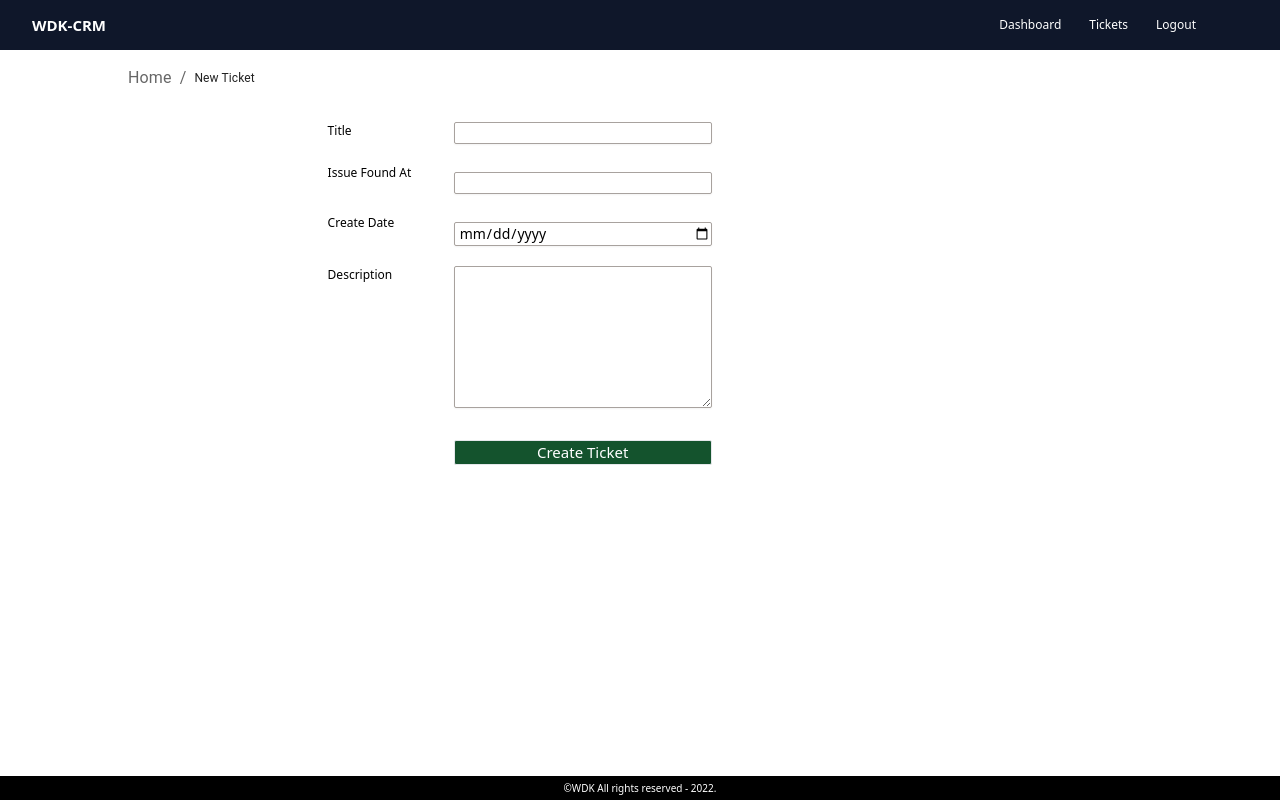
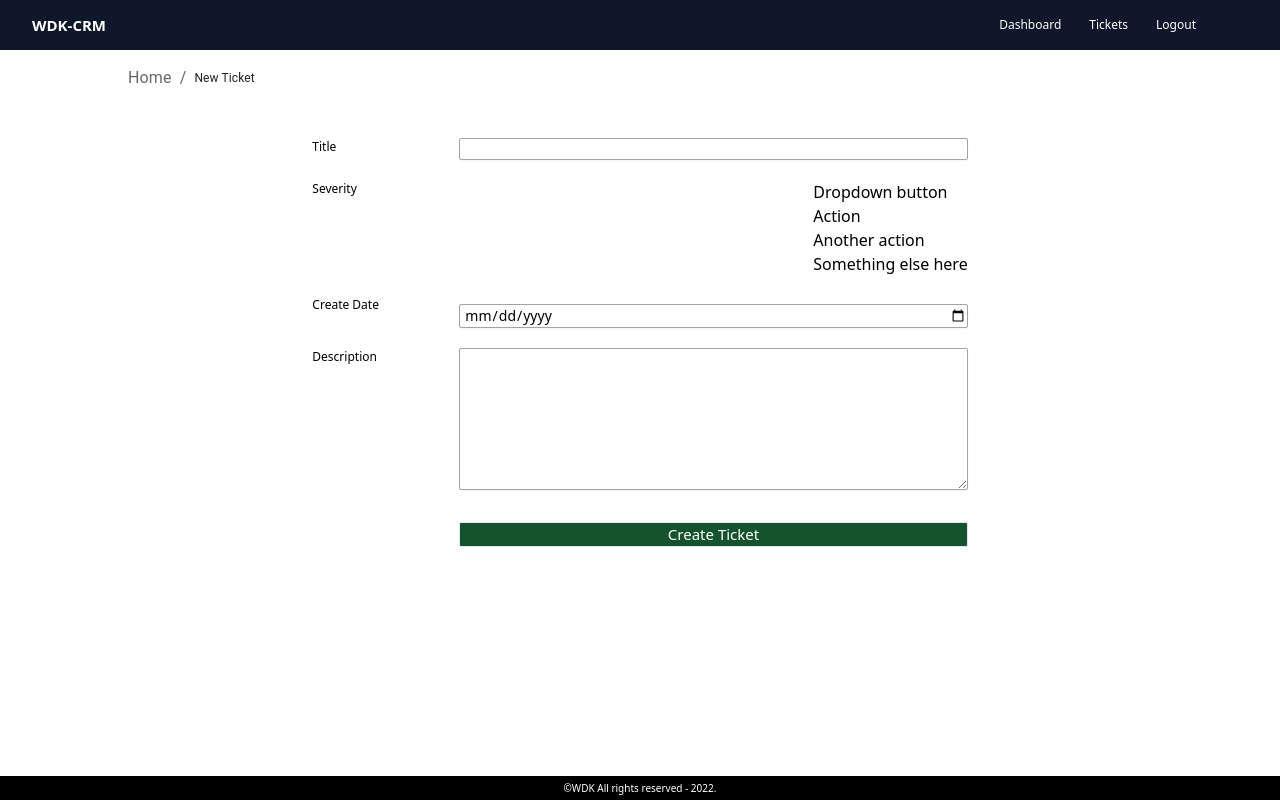
Before and after one commit to osefatul/ticket-tracker-system-CRM, a React (Create React App) app in the folder frontend/: page /new_ticket in a window 1280 px wide. Built offline with nearby package versions, Linux system fonts and the light colour scheme.

Commit message:
Ticket page designed

```diff
--- a/frontend/package.json
+++ b/frontend/package.json
@@ -3,6 +3,7 @@
   "version": "0.1.0",
   "private": true,
   "dependencies": {
+    "@coreui/react": "^4.2.2",
     "@emotion/react": "^11.9.0",
     "@emotion/styled": "^11.8.1",
     "@mui/material": "^5.8.1",
--- a/frontend/src/App.js
+++ b/frontend/src/App.js
@@ -6,6 +6,7 @@ import Dashboard from "./pages/Dashboard";
 import Header from "./components/Header";
 import Footer from "./components/Footer";
 import AddTicket from "./pages/AddTicket";
+import SevDropDown from "./components/SevDropDown";
 
 function App() {
   return (
@@ -13,7 +14,14 @@ function App() {
       <Header />
       <Routes>
         <Route path="login" element={<Auth />} />
-        <Route path="/" element={<Home>Home page</Home>} />
+        <Route
+          path="/"
+          element={
+            <Home>
+              <SevDropDown />
+            </Home>
+          }
+        />
         <Route path="dashboard" element={<Dashboard />} />
         <Route path="new_ticket" element={<AddTicket />} />
       </Routes>
--- a/frontend/src/components/AddTicketForm.jsx
+++ b/frontend/src/components/AddTicketForm.jsx
@@ -1,4 +1,5 @@
-import React, { useState } from "react";
+import React, { useEffect, useState } from "react";
+import SevDropDown from "./SevDropDown";
 
 const initialFormData = {
   title: "",
@@ -10,7 +11,6 @@ function AddTicketForm() {
   const [formData, setFormData] = useState(initialFormData);
 
   const handleOnChange = (e) => {
-    e.preventDefault();
     const { name, value } = e.target;
 
     setFormData({
@@ -21,15 +21,22 @@ function AddTicketForm() {
 
   const handleOnSubmit = (e) => {
     e.preventDefault();
+    console.log("Form is submitted", formData);
+
+    setFormData(initialFormData);
   };
+
+  //Everytime formData change run this component
+  useEffect(() => {}, [formData]);
+
   return (
-    <div className="pt-8 w-[70%] mx-auto ">
+    <div className="pt-12 sm:w-[80%] mx-auto ">
       <form
         action=""
-        className="text-black space-y-5 flex flex-col justify-end"
+        className="text-black space-y-5 flex flex-col sm:items-center justify-end sm:justify-center"
         onSubmit={handleOnSubmit}
       >
-        <div className="flex justify-end w-[60%] space-x-10">
+        <div className="flex justify-end sm:justify-between sm:w-[80%] space-x-5">
           <label
             className="flex justify-start w-[20%] text-[12px]"
             htmlFor="title"
@@ -37,7 +44,7 @@ function AddTicketForm() {
             Title
           </label>
           <input
-            className={`pl-1 border-stone-400  border border-1 w-[60%]
+            className={`pl-1 border-stone-400  border border-1 w-[60%] sm:w-[80%]
             bg-white rounded-sm shadow-sm sm:text-sm
               focus:outline-none focus:ring-1
               }`}
@@ -48,15 +55,15 @@ function AddTicketForm() {
             required
           />
         </div>
-        <div className="flex justify-end w-[60%] space-x-10">
+        <div className="flex justify-end sm:justify-between  sm:w-[80%] space-x-5">
           <label
             className=" flex justify-start w-[20%] text-[12px]"
             htmlFor="title"
           >
-            Issue Found At
+            Severity
           </label>
-          <input
-            className={`pl-1 border-stone-400  border border-1 w-[60%]
+          {/* <input
+            className={`pl-1 border-stone-400  border border-1 w-[60%] sm:w-[80%]
             bg-white rounded-sm shadow-sm sm:text-sm
               focus:outline-none focus:ring-1 mt-2
               }`}
@@ -65,9 +72,10 @@ function AddTicketForm() {
             value={formData.foundIssue}
             onChange={handleOnChange}
             required
-          />
+          /> */}
+          <SevDropDown />
         </div>
-        <div className="flex justify-end w-[60%] space-x-10">
+        <div className="flex justify-end sm:justify-between sm:w-[80%] space-x-5">
           <label
             className=" flex justify-start w-[20%] text-[12px]"
             htmlFor="title"
@@ -75,7 +83,7 @@ function AddTicketForm() {
             Create Date
           </label>
           <input
-            className={`pl-1 border-stone-400  border border-1 w-[60%] bg-white rounded-sm shadow-sm sm:text-sm
+            className={`pl-1 border-stone-400  border border-1 w-[60%] sm:w-[80%] bg-white rounded-sm shadow-sm sm:text-sm
               focus:outline-none focus:ring-1 mt-2
               `}
             name="createdDate"
@@ -85,7 +93,7 @@ function AddTicketForm() {
             required
           />
         </div>
-        <div className="flex justify-end w-[60%] space-x-10">
+        <div className="flex justify-end sm:justify-between  sm:w-[80%] space-x-5">
           <label
             className=" flex justify-start w-[20%] text-[12px]"
             htmlFor="title"
@@ -94,7 +102,7 @@ function AddTicketForm() {
           </label>
           <textarea
             rows="7"
-            className={`pl-1 border border-1 w-[60%] border-stone-400  bg-white rounded-sm shadow-sm sm:text-sm
+            className={`pl-1 border border-1 w-[60%] sm:w-[80%] border-stone-400  bg-white rounded-sm shadow-sm sm:text-sm
               focus:outline-none  focus:ring-1
               }`}
             name="description"
@@ -104,13 +112,16 @@ function AddTicketForm() {
             required
           />
         </div>
+        <div className="flex justify-end sm:justify-between  sm:w-[80%] space-x-5">
+          <div className="flex justify-start w-[20%]"></div>
+          <button
+            className=" text-[15px] w-[60%] sm:w-[80%] rounded-sm mt-3 border border-1 bg-green-900 text-white"
+            type="submit"
+          >
+            Create Ticket
+          </button>
+        </div>
       </form>
-
-      <div className="flex  justify-end w-[60%]">
-        <button className=" text-[15px] w-[60%] rounded-sm mt-8 border border-1 bg-green-900 text-white">
-          Create Ticket
-        </button>
-      </div>
     </div>
   );
 }
--- /dev/null
+++ b/frontend/src/components/SevDropDown.jsx
@@ -0,0 +1,21 @@
+import React from "react";
+import {
+  CDropdown,
+  CDropdownItem,
+  CDropdownToggle,
+  CDropdownMenu,
+} from "@coreui/react";
+function SevDropDown() {
+  return (
+    <CDropdown>
+      <CDropdownToggle color="secondary">Dropdown button</CDropdownToggle>
+      <CDropdownMenu>
+        <CDropdownItem href="#">Action</CDropdownItem>
+        <CDropdownItem href="#">Another action</CDropdownItem>
+        <CDropdownItem href="#">Something else here</CDropdownItem>
+      </CDropdownMenu>
+    </CDropdown>
+  );
+}
+
+export default SevDropDown;
--- a/frontend/src/index.css
+++ b/frontend/src/index.css
@@ -17,4 +17,5 @@
     @apply h-main  mx-auto w-[80%];
   }
 
+
 }
```
Also changed, not shown: 1 other file (tests, documents, lock files or other folders).
